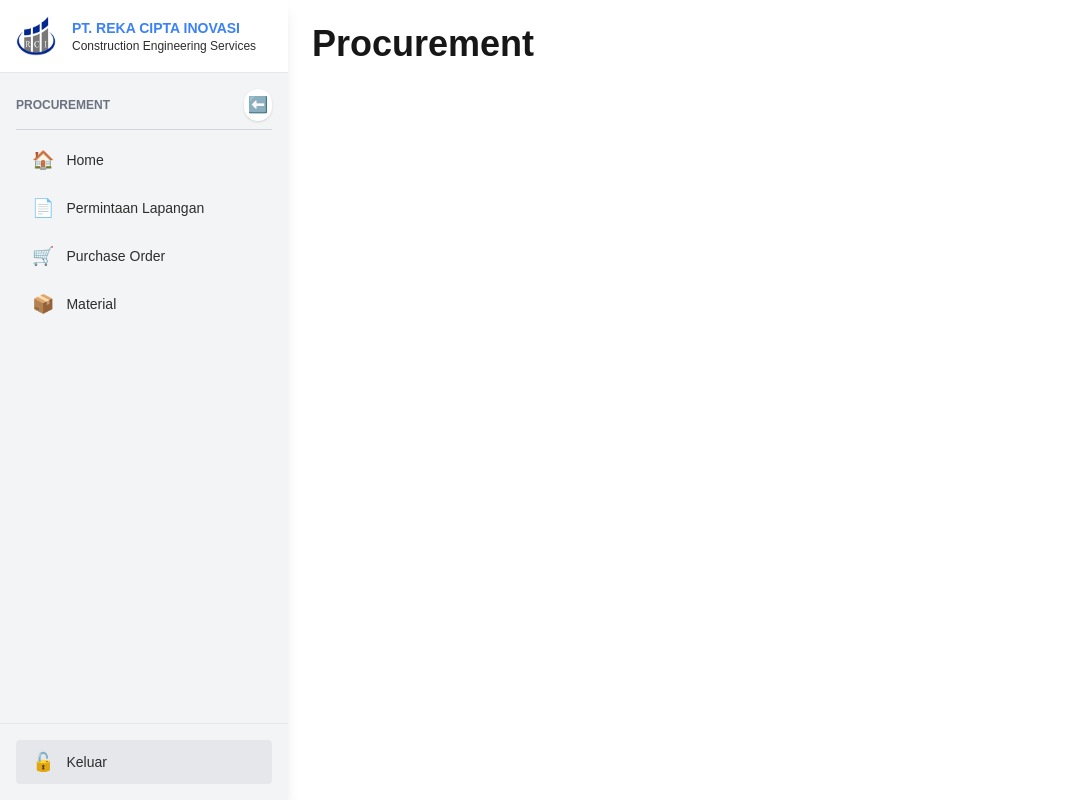
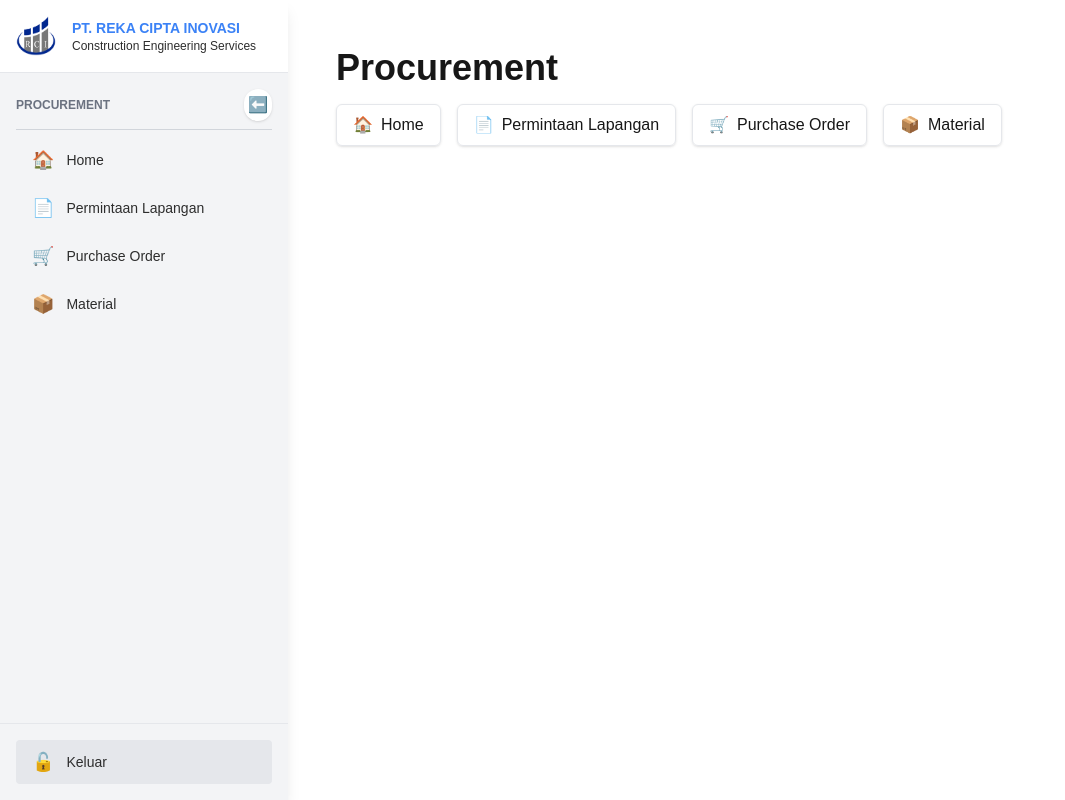
Before and after one commit to RCI-IT/Procurement-Magang, a Next.js app in the folder frontend/: page / in a window 1280 px wide. Shown: the whole page, without its empty margins (0-1065 px from the left). Built offline with nearby package versions, Linux system fonts and the light colour scheme.

Commit message:
Navigasi di home

```diff
--- a/frontend/app/Home.js
+++ b/frontend/app/Home.js
@@ -1,5 +1,30 @@
 "use client";
 
+import Link from "next/link";
+
+const navigationItems = [
+  { id: "home", label: "Home", icon: "🏠", page: "/?page=home" },
+  { id: "permintaan-lapangan", label: "Permintaan Lapangan", icon: "📄", page: "/?page=permintaan-lapangan" },
+  { id: "purchase-order", label: "Purchase Order", icon: "🛒", page: "/?page=purchase-order" },
+  { id: "material", label: "Material", icon: "📦", page: "/?page=material" },
+];
+
 export default function Home() {
-    return <h1 className="text-4xl font-bold mb-4">Procurement</h1>;
-  }
+  return (
+    <div className="p-6">
+      <h1 className="text-4xl font-bold mb-4">Procurement</h1>
+
+      {/* Navigation Buttons */}
+      <div className="flex flex-wrap gap-4">
+        {navigationItems.map((item) => (
+          <Link key={item.id} href={item.page}>
+            <div className="border px-4 py-2 cursor-pointer rounded-md shadow hover:bg-gray-200 transition">
+              <span className="mr-2">{item.icon}</span>
+              {item.label}
+            </div>
+          </Link>
+        ))}
+      </div>
+    </div>
+  );
+}
```
